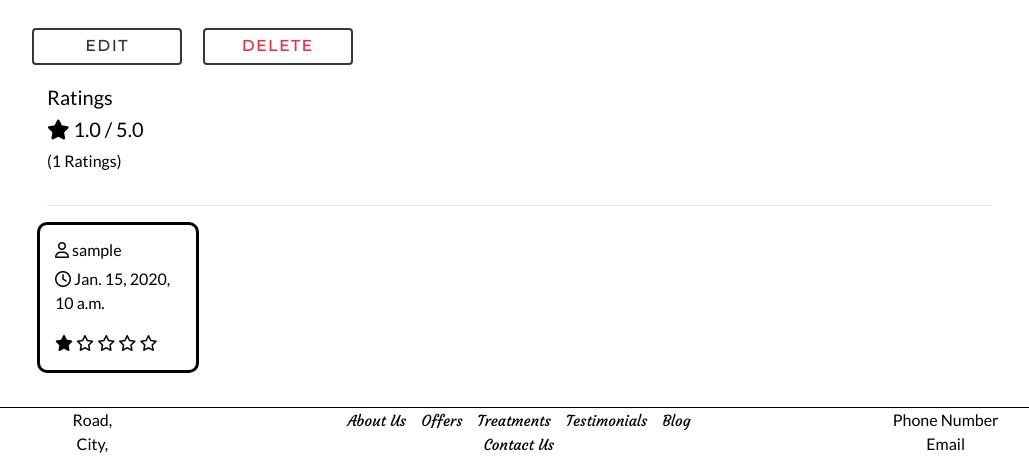
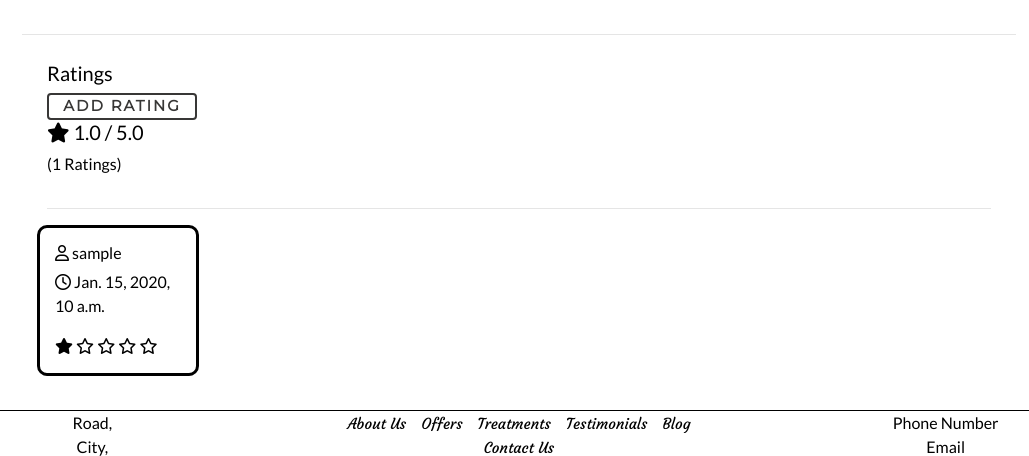
Before and after one commit to JackTubby/MS4-Spa, a Django app: page /treatments/1/ in a window 1280 px wide. Shown: the part 642-1098 px from the top of the page, without its empty margins (121-1150 px from the left). Run offline with Django 3.2, Linux system fonts and the light colour scheme; a user stored in the database is signed in; tables that the repository leaves empty hold one stand-in row (values such as "Sample post"); some libraries are stand-ins or nearby versions.

Commit message:
Change edit/delete layout | Add rating btn

```diff
--- a/treatments/templates/treatments/treatment_detail.html
+++ b/treatments/templates/treatments/treatment_detail.html
@@ -55,18 +55,19 @@
                             Add To Cart
                         </button>
                     </div>
+                    {% if request.user.is_superuser %}
+                    <div class="col-12 col-md-6">
+                        <a class="btn rounded-0 fill-btn" href="{% url 'edit_treatment' treatment.id %}">Edit</a>
+                    </div>
+                    <div class="col-12 col-md-6">
+                        <a class="btn rounded-0 fill-btn text-danger" href="{% url 'delete_treatment' treatment.id %}">Delete</a>
+                    </div>
+                    {% endif %}
                     <input type="hidden" name="redirect_url" value="{{ request.path }}">
                 </form>
             </div>
-            {% if request.user.is_superuser %}
-            <div class="col-2">
-                <a class="btn rounded-0 fill-btn" href="{% url 'edit_treatment' treatment.id %}">Edit</a>
-            </div>
-            <div class="col-2">
-                <a class="btn rounded-0 fill-btn text-danger" href="{% url 'delete_treatment' treatment.id %}">Delete</a>
-            </div>
-            {% endif %}
         </div>
+        <hr>
         <!-- Ratings -->
         <div class="rating-wrapper">
             <div class="col-lg-12">
@@ -74,6 +75,7 @@
                     <div class="col-12">
                         <div>
                             <h5>Ratings</h5>
+                            <a class="btn rounded-0 fill-btn p-0 m-0" href="{% url 'add_rating' treatment.id %}">Add Rating</a>
                             {% if current_rating %}
                                <h5><i class="fas fa-star mr-1"></i>{{current_rating}} / 5.0</h5>
                                <p>({{rating_count}} Ratings)</p>
@@ -139,8 +141,4 @@
 {% block postloadjs %}
 {{ block.super }}
 {% include 'treatments/includes/quantity_input_script.html' %}
-<script type="text/javascript">
-    // Updates date inputs to todays date
-    document.getElementById('date').valueAsDate = new Date();
-</script>
 {% endblock %}
```
